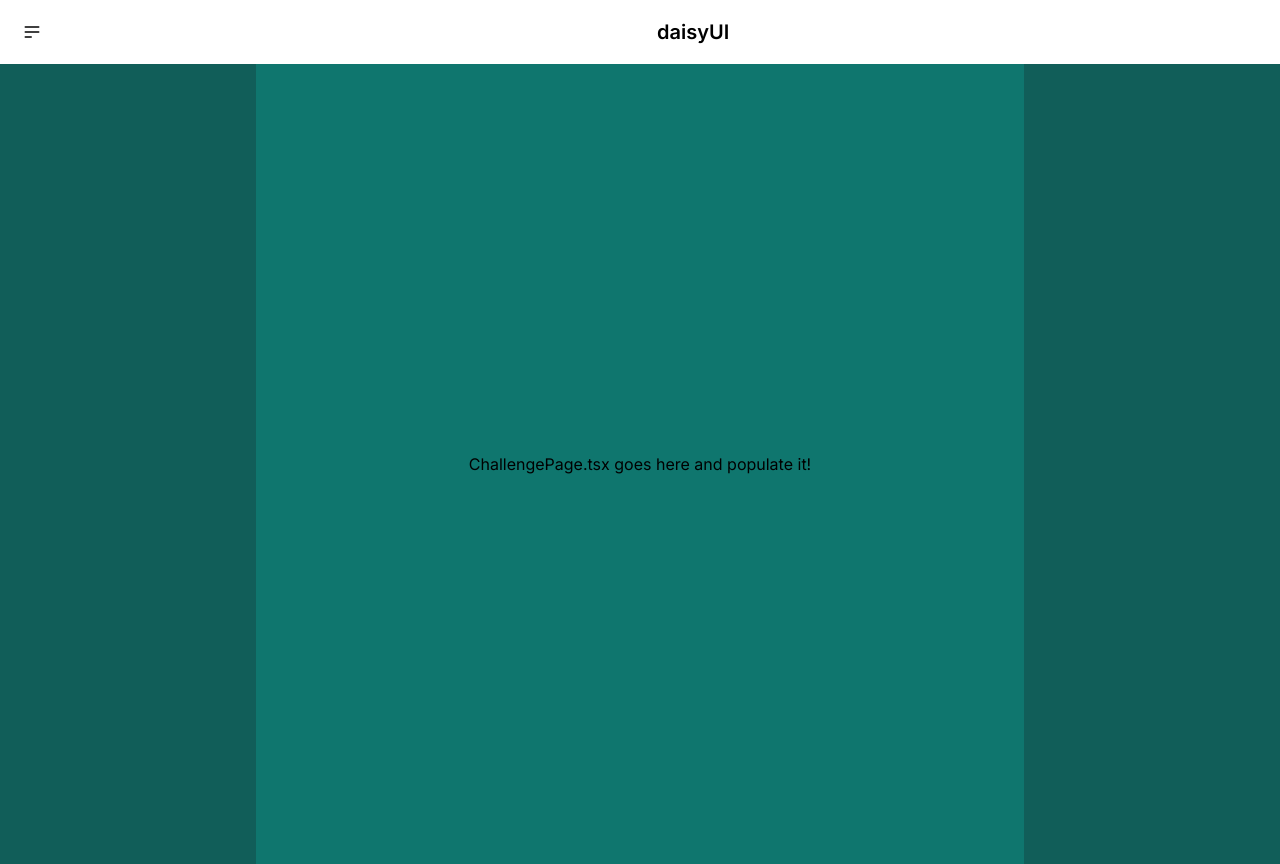
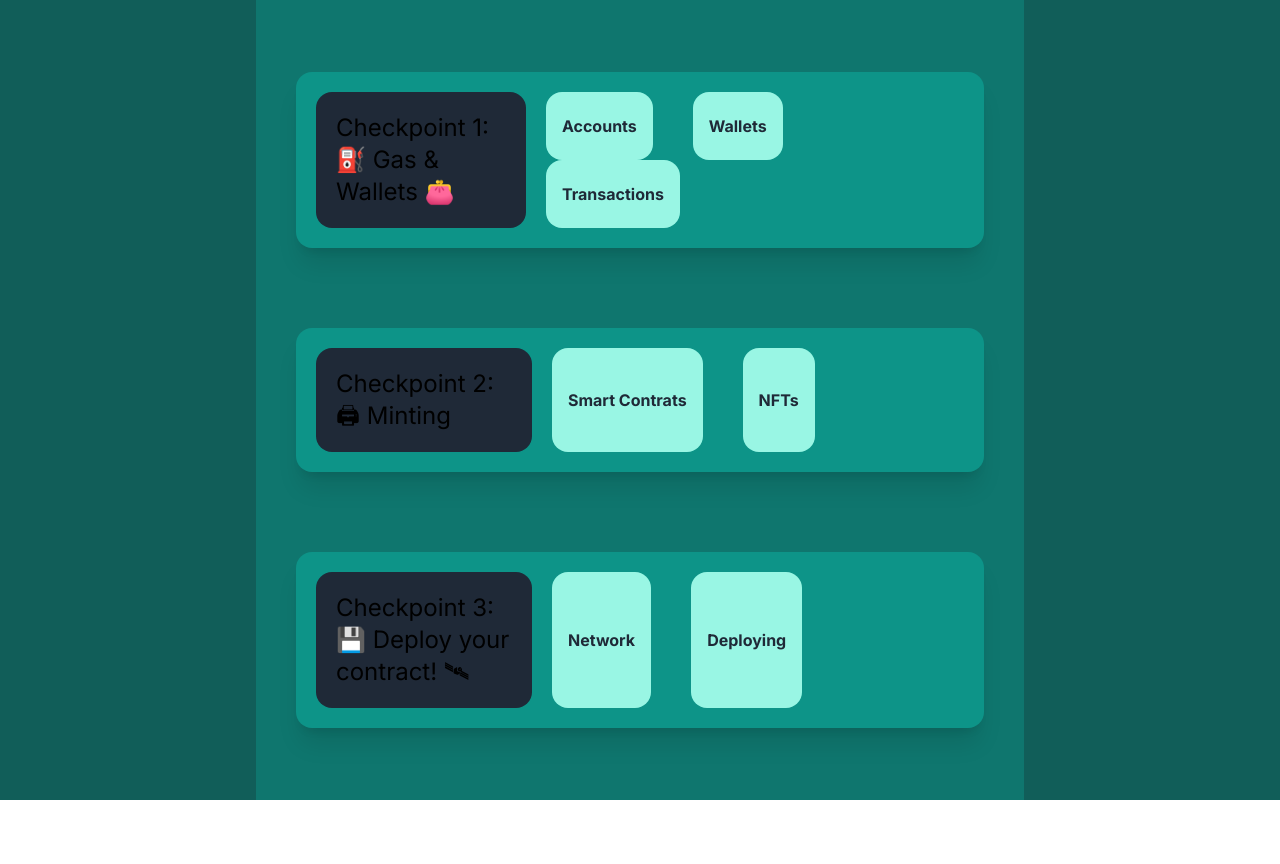
Before and after one commit to ayechanst/platinum-eth, a Next.js app in the folder plat-eth/: page /challenge1 in a window 1280 px wide. After the commit the page ends 800 px from the top, so only its background shows below. Built offline with nearby package versions, Linux system fonts and the light colour scheme.

Commit message:
challenge 1 looks good buttons dont click yet

```diff
--- a/plat-eth/src/app/challenge1/content.tsx
+++ b/plat-eth/src/app/challenge1/content.tsx
@@ -1,4 +1,10 @@
-export const challengePageContent = [
+export interface ChallengePageContent {
+  id: number;
+  checkpointTitle: string;
+  checkpointModules: string[];
+}
+
+const challengePageContent: ChallengePageContent[] = [
   {
     id: 1,
     checkpointTitle: "Checkpoint 1: ⛽️ Gas & Wallets 👛",
@@ -20,3 +26,4 @@ export const challengePageContent = [
     checkpointModules: ["Network", "Deploying"],
   },
 ];
+export default challengePageContent;
--- a/plat-eth/src/app/challenge1/page.tsx
+++ b/plat-eth/src/app/challenge1/page.tsx
@@ -1,13 +1,13 @@
+import ChallengePage from "../components/ChallengePage";
 import Layout from "../components/Layout";
+import challengePageContent from "./content";
 
 const Challenge1 = () => {
   return (
     <>
-      <Layout>
-        <div>
-          ChallengePage.tsx goes here and populate it!
-        </div>
-      </Layout>
+      <div>
+        <ChallengePage objects={challengePageContent} />
+      </div>
     </>
   );
 };
--- a/plat-eth/src/app/components/ChallengePage.tsx
+++ b/plat-eth/src/app/components/ChallengePage.tsx
@@ -1,9 +1,30 @@
+import { ChallengePageContent } from "../challenge1/content";
+import Checkpoint from "./Checkpoint";
 import Layout from "./Layout";
 
-const ChallengePage: React.FC = () => {
+interface ChallengePageProps {
+  objects: ChallengePageContent[];
+}
+
+const ChallengePage: React.FC<ChallengePageProps> = ({
+  objects,
+}) => {
   return (
     <div>
-      <Layout>Challenge page yeahhhhhh!!!!</Layout>
+      <Layout>
+        <div className="flex flex-col">
+          {objects.map((object) => {
+            return (
+              <div className="flex m-10 bg-teal-600 rounded-2xl shadow-xl">
+                <Checkpoint
+                  name={object.checkpointTitle}
+                  moduleNames={object.checkpointModules}
+                />
+              </div>
+            );
+          })}
+        </div>
+      </Layout>
       {/* for each object, make a Checkpoint.tsx
       for each Checkpoint.tsx, make a ModuleButton.tsx */}
     </div>
--- a/plat-eth/src/app/components/Checkpoint.tsx
+++ b/plat-eth/src/app/components/Checkpoint.tsx
@@ -1,24 +1,28 @@
 import React from "react";
-import Link from "next/link";
+import ModuleButton from "./ModuleButton";
 
 interface CheckpointProps {
   name: string;
+  moduleNames: string[];
 }
 
 const Checkpoint: React.FC<CheckpointProps> = ({
   name,
+  moduleNames,
 }) => {
-  const lowercaseName = name.trim().toLowerCase();
-
   return (
-    <>
-      <Link
-        href={`/${lowercaseName}`}
-        className="inline-flex items-center justify-center bg-blue-500 text-white font-bold h-full py-2 px-4 rounded"
-      >
-        {name}
-      </Link>
-    </>
+    <div className="flex w-full p-5 ">
+      <div className="flex-col w-full md:w-1/3">
+        <div className="bg-gray-800 p-5 h-full flex-wrap text-2xl rounded-2xl">
+          {name}
+        </div>
+      </div>
+      <div className="flex flex-wrap">
+        {moduleNames.map((module) => {
+          return <ModuleButton name={module} />;
+        })}
+      </div>
+    </div>
   );
 };
 export default Checkpoint;
--- a/plat-eth/src/app/components/Layout.tsx
+++ b/plat-eth/src/app/components/Layout.tsx
@@ -6,9 +6,9 @@ interface LayoutProps {
 
 const Layout: React.FC<LayoutProps> = ({ children }) => (
   <>
-    <div>
+    {/* <div>
       <NavBar />
-    </div>
+    </div> */}
     <div className="flex h-screen overflow-auto">
       <div className="w-1/5 bg-teal-800"></div>{" "}
       {/* Left Sidebar */}
--- a/plat-eth/src/app/components/ModuleButton.tsx
+++ b/plat-eth/src/app/components/ModuleButton.tsx
@@ -1,5 +1,7 @@
+"use client";
 import React from "react";
 import Link from "next/link";
+import { motion } from "framer-motion";
 
 interface ModuleButtonProps {
   name: string;
@@ -12,11 +14,17 @@ const ModuleButton: React.FC<ModuleButtonProps> = ({
 
   return (
     <>
-      <Link
-        href={`/${lowercaseName}`}
-        className="inline-flex items-center justify-center bg-blue-500 text-white font-bold h-full py-2 px-4 rounded"
-      >
-        {name}
+      <Link href={`/${lowercaseName}`}>
+        <motion.a
+          className="inline-flex mx-5 items-center justify-center bg-teal-200 text-gray-800 font-bold h-full py-2 px-4 rounded-2xl"
+          whileHover={{
+            scale: 0.95,
+            boxShadow: "0 0 20px rgba(255, 255, 255, 0.5)",
+          }}
+          transition={{ duration: 0.3 }}
+        >
+          {name}
+        </motion.a>
       </Link>
     </>
   );
```
